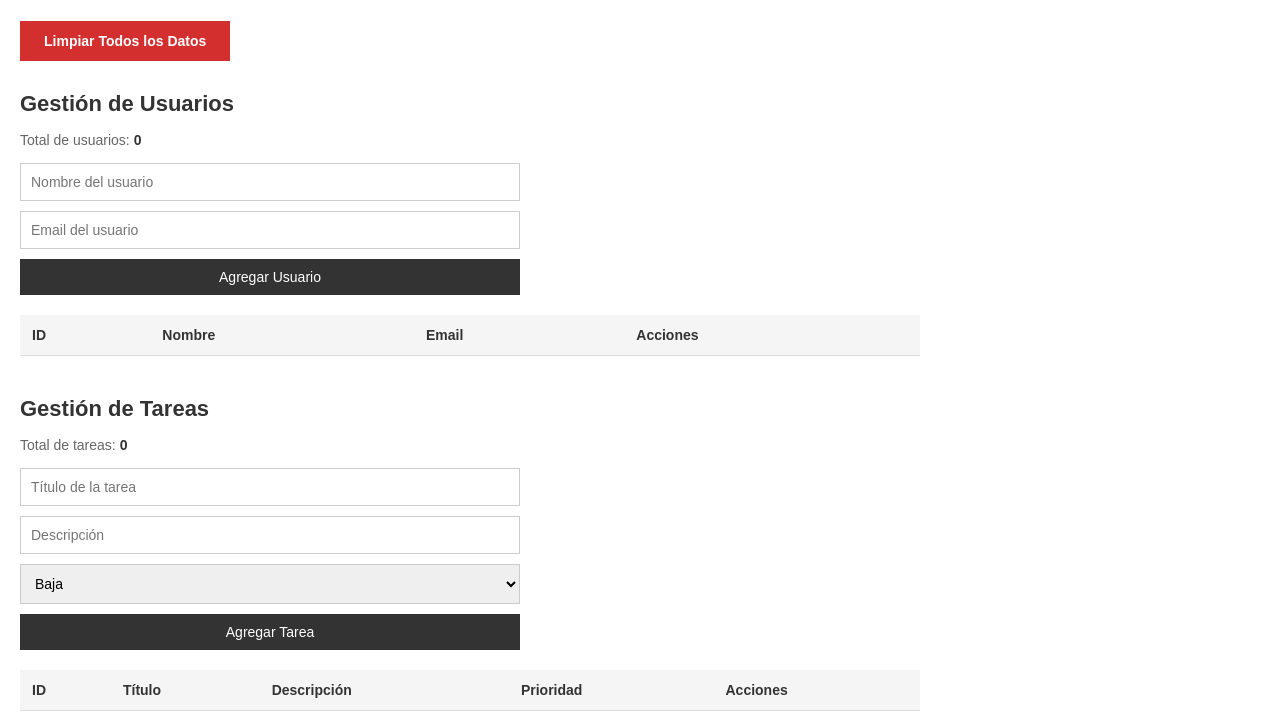
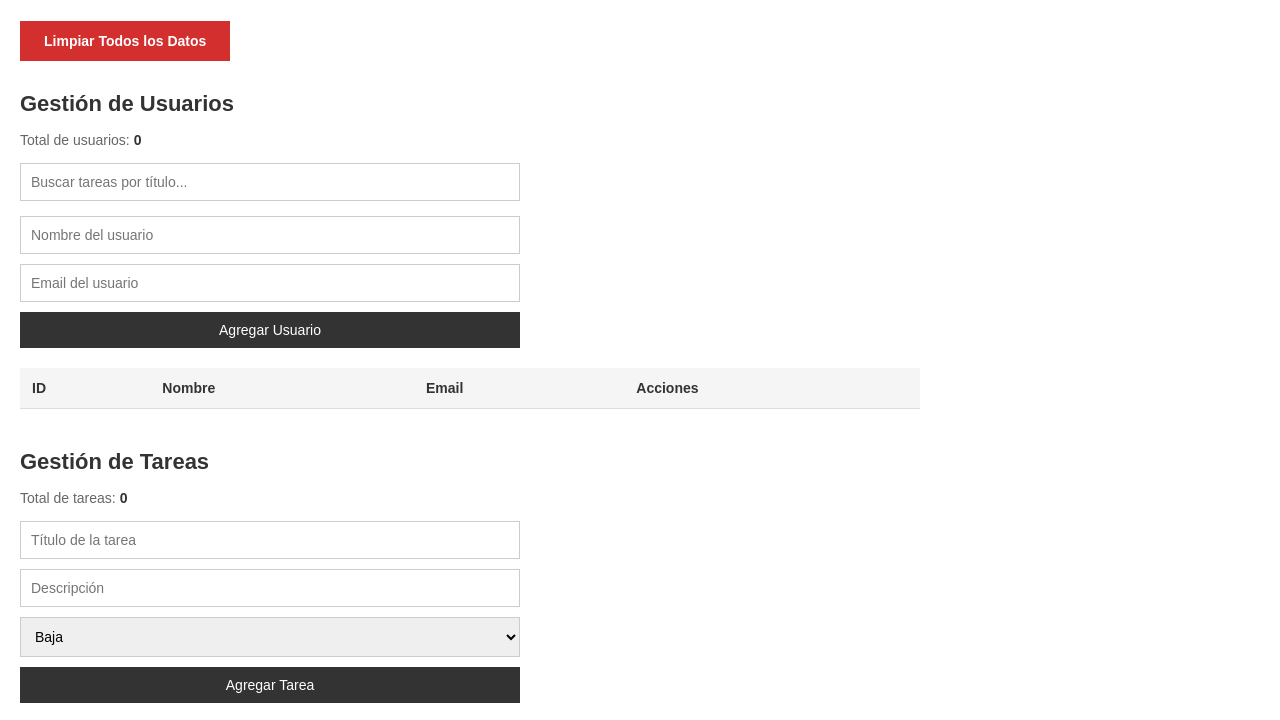
Before and after one commit to YuniorCasiano/crud-gitflow-proyecto, a plain HTML site: page index.html in a window 1280 px wide. Shown: the part 73-793 px from the top of the page. Drawn offline with Linux system fonts and the light colour scheme.

Commit message:
feat: Agregar filtro de búsqueda para tareas por título

```diff
--- a/index.html
+++ b/index.html
@@ -11,6 +11,7 @@
         <header>
             <h1>Sistema de Gestión de Tareas</h1>
         </header>
+
         <div class="clear-all-container">
     <button onclick="clearAllData()" class="clear-all-btn">Limpiar Todos los Datos</button>
 </div>
@@ -19,6 +20,9 @@
         <section class="crud-section">
             <h2>Gestión de Usuarios</h2>
             <p class="counter">Total de usuarios: <span id="userCount">0</span></p>
+            <div class="search-container">
+    <input type="text" id="taskSearch" placeholder="Buscar tareas por título..." onkeyup="filterTasks()">
+</div>
             <div class="form-container">
                 <input type="text" id="userName" placeholder="Nombre del usuario">
                 <input type="email" id="userEmail" placeholder="Email del usuario">
--- a/script.js
+++ b/script.js
@@ -286,3 +286,29 @@ function clearAllData() {
         alert('Todos los datos han sido eliminados');
     }
 }
+// ==================== FILTRAR TAREAS ====================
+
+function filterTasks() {
+    const searchTerm = document.getElementById('taskSearch').value.toLowerCase().trim();
+    const tbody = document.getElementById('taskTableBody');
+    tbody.innerHTML = '';
+
+    const filteredTasks = tasks.filter(task =>
+        task.title.toLowerCase().includes(searchTerm)
+    );
+
+    filteredTasks.forEach(task => {
+        const row = document.createElement('tr');
+        row.innerHTML = `
+            <td>${task.id}</td>
+            <td>${task.title}</td>
+            <td>${task.description}</td>
+            <td><span class="priority-${task.priority}">${task.priority.toUpperCase()}</span></td>
+            <td>
+                <button class="action-btn" onclick="editTask(${task.id})">Editar</button>
+                <button class="action-btn delete-btn" onclick="deleteTask(${task.id})">Eliminar</button>
+            </td>
+        `;
+        tbody.appendChild(row);
+    });
+}
--- a/styles.css
+++ b/styles.css
@@ -163,3 +163,19 @@ table td {
 .clear-all-btn:hover {
     background-color: #b71c1c;
 }
+.search-container {
+    margin-bottom: 15px;
+    max-width: 500px;
+}
+
+.search-container input {
+    width: 100%;
+    padding: 10px;
+    border: 1px solid #ccc;
+    font-size: 14px;
+}
+
+.search-container input:focus {
+    outline: none;
+    border-color: #333;
+}
```
